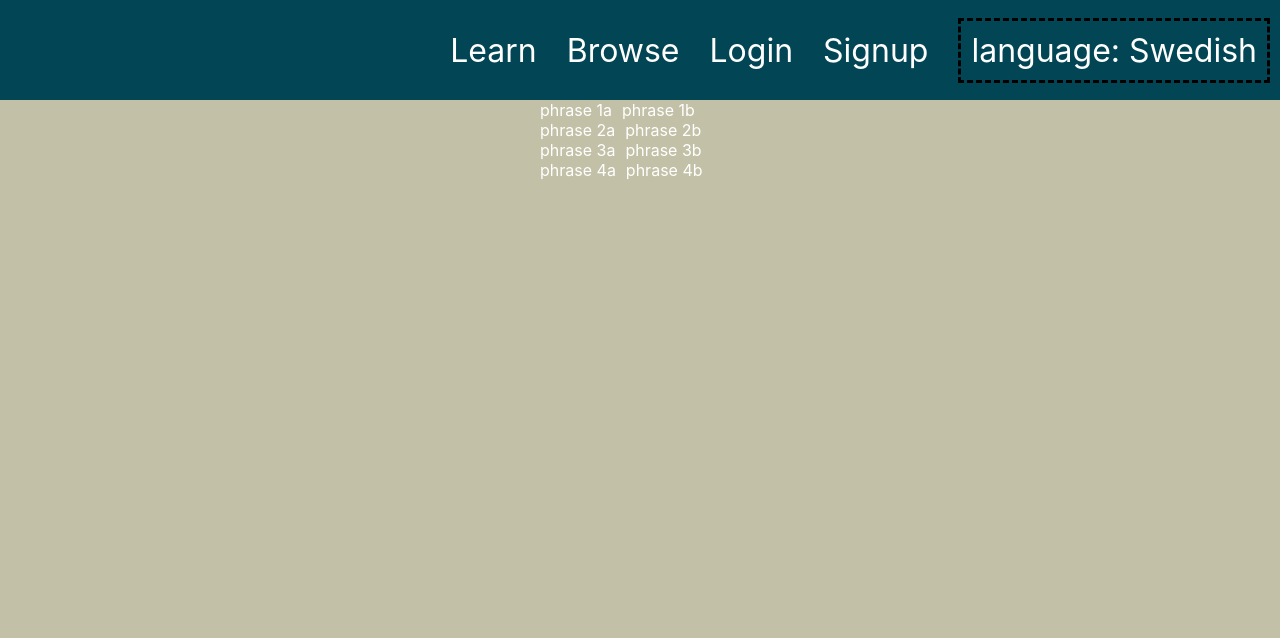
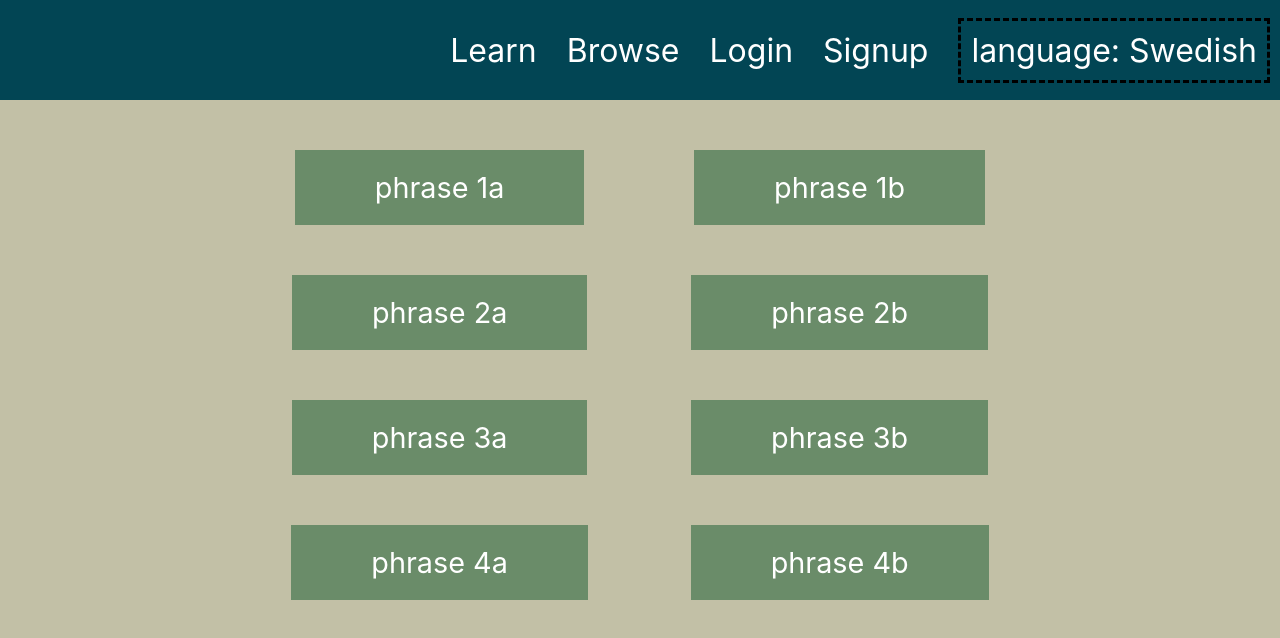
Before and after one commit to Robbie632/mastersDissertation, a React (Create React App) app in the folder frontend/: page / in a window 1280 px wide. Both pictures are taken after a click on the element "Browse". Shown: the top 638 px of the page. Built offline with nearby package versions, Linux system fonts and the light colour scheme.

Commit message:
improved styling for browse page

```diff
--- a/frontend/src/App.css
+++ b/frontend/src/App.css
@@ -10,3 +10,4 @@
 .heading-1 {font-size: 2em}
 .heading-2 {font-size: 1.8em}
 .heading-3 {font-size: 1.3em}
+.text-1 {font-size: 1.2em}
--- a/frontend/src/components/Browse.js
+++ b/frontend/src/components/Browse.js
@@ -1,4 +1,5 @@
 import "../styles/browse.css";
+import "../App.css";
 import PhrasePair from "./PhrasePair";
 import { useState } from "react";
 
--- a/frontend/src/components/PhrasePair.js
+++ b/frontend/src/components/PhrasePair.js
@@ -43,8 +43,8 @@ export default function PhrasePair({ l1, l2, allowEdit=true }) {
       onChange={handleChange}
     ></input>
   );
-  const l1ElementView = <div id="l1">{formData.l1}</div>;
-  const l2ElementView = <div id="l2">{formData.l2}</div>;
+  const l1ElementView = <div id="l1" className="Holiday-Cheer-3-hex heading-2">{formData.l1}</div>;
+  const l2ElementView = <div id="l2" className="Holiday-Cheer-3-hex heading-2">{formData.l2}</div>;
 
   return (
     <div className="phrase-pair-container-1">
--- a/frontend/src/styles/browse.css
+++ b/frontend/src/styles/browse.css
@@ -6,5 +6,8 @@
   display: flex;
   flex-direction: column;
   width: 100%;
+  gap:50px;
+  justify-content: space-around;
   align-items: center;
+  margin-top:50px;
 }
--- a/frontend/src/styles/phrasepair.css
+++ b/frontend/src/styles/phrasepair.css
@@ -1,8 +1,16 @@
 .phrase-pair-container-1 {
   display: flex;
   flex-direction: row;
-  gap:10px;
-  width:200px;
+  gap:100px;
+  width:700px;
   color:white;
   align-items: center;
+  justify-content: space-around;
 }
+
+#l1 {
+  padding:20px 80px;
+}
+#l2{
+  padding:20px 80px;
+}
```
